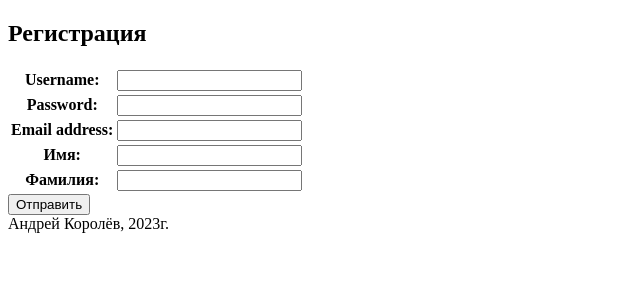
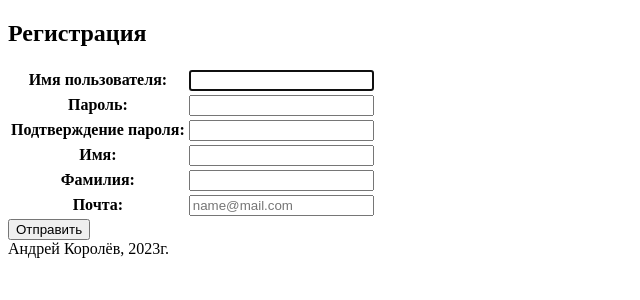
Before and after one commit to SamsaraKid/FirstSocialNet, a Django app: page /registration/ in a window 1280 px wide. Shown: the part 88-388 px from the top of the page, without its empty margins (0-640 px from the left). Run offline with Django 4.2, Linux system fonts and the light colour scheme.

Commit message:
готов набросок регистрации и перехожа на страницу профиля

```diff
--- a/socialapp/forms.py
+++ b/socialapp/forms.py
@@ -9,14 +9,12 @@ class LogInForm(forms.Form):
     password = forms.CharField(label='Пароль', help_text='', widget=forms.PasswordInput)
 
 
-class UserForm(forms.ModelForm):
-    class Meta:
-        model = User
-        fields = ['username', 'password', 'email']
-        widgets = {'password': forms.PasswordInput()}
-
-
-class ProfileForm(forms.ModelForm):
-    class Meta:
-        model = Profile
-        fields = ['name', 'surname']
+class SignUp(UserCreationForm):
+    name = forms.CharField(label='Имя', help_text='')
+    surname = forms.CharField(label='Фамилия', help_text='')
+    username = forms.CharField(label='Имя пользователя', help_text='')
+    password1 = forms.CharField(label='Пароль', help_text='',
+                                widget=forms.PasswordInput(attrs={'autocomplete': 'new-password'}))
+    password2 = forms.CharField(label='Подтверждение пароля', help_text='',
+                                widget=forms.PasswordInput(attrs={'autocomplete': 'new-password'}))
+    email = forms.EmailField(label='Почта', widget=forms.TextInput(attrs={'placeholder': 'name@mail.com'}))
--- a/socialapp/views.py
+++ b/socialapp/views.py
@@ -18,33 +18,42 @@ def index(req):
     return render(req, 'index.html', context=data)
 
 
+# def registration(req):
+#     if req.POST:
+#         userform = UserForm(req.POST)
+#         profileform = ProfileForm(req.POST)
+#         if userform.is_valid() and profileform.is_valid():
+#             user = userform.save()
+#             user.set_password(user.password)
+#             user.save()
+#             login(req, user)
+#             profile = Profile.objects.get(user=user)
+#             profile.name = profileform.cleaned_data.get('name')
+#             profile.surname = profileform.cleaned_data.get('surname')
+#             profile.save()
+#             return HttpResponseRedirect(reverse('profile', args=[req.user.profile.slug]))
+#     else:
+#         userform = UserForm()
+#         profileform = ProfileForm()
+#     data = {'userform': userform, 'profileform': profileform}
+#     return render(req, 'registration/registration.html', context=data)
+
+
 def registration(req):
     if req.POST:
-        userform = UserForm(req.POST)
-        profileform = ProfileForm(req.POST)
-        if userform.is_valid() and profileform.is_valid():
+        userform = SignUp(req.POST)
+        if userform.is_valid():
             user = userform.save()
-            user.set_password(user.password)
             user.save()
+            login(req, user)
             profile = Profile.objects.get(user=user)
-            print(profileform.cleaned_data.get('name'))
-            print(Profile.objects.get(user=user).user.username, Profile.objects.get(user=user).name)
-            profile.name = profileform.cleaned_data.get('name')
-            print(profile.name)
-            print(Profile.objects.get(user=user).user.username, Profile.objects.get(user=user).name)
-            profile.surname = profileform.cleaned_data.get('surname')
+            profile.name = userform.cleaned_data.get('name')
+            profile.surname = userform.cleaned_data.get('surname')
             profile.save()
-            user.save()
-            print(profile.name)
-            print(Profile.objects.get(user=user).user.username, Profile.objects.get(user=user).name)
-            login(req, user)
-            print(profile.name)
-            print(Profile.objects.get(user=user).user.username, Profile.objects.get(user=user).name)
             return HttpResponseRedirect(reverse('profile', args=[req.user.profile.slug]))
     else:
-        userform = UserForm()
-        profileform = ProfileForm()
-    data = {'userform': userform, 'profileform': profileform}
+        userform = SignUp()
+    data = {'userform': userform}
     return render(req, 'registration/registration.html', context=data)
 
 
--- a/templates/registration/registration.html
+++ b/templates/registration/registration.html
@@ -13,13 +13,6 @@
                         <td>{{ i.errors }}</td>
                     </tr>
                 {% endfor %}
-                {% for i in profileform %}
-                    <tr>
-                        <th>{{ i.label_tag }}</th>
-                        <td>{{ i }}</td>
-                        <td>{{ i.errors }}</td>
-                    </tr>
-                {% endfor %}
             </table>
             <input type="submit" value="Отправить">
         </form>
```
Also changed, not shown: db.sqlite3, socialapp/migrations/0001_initial.py (deleted).
